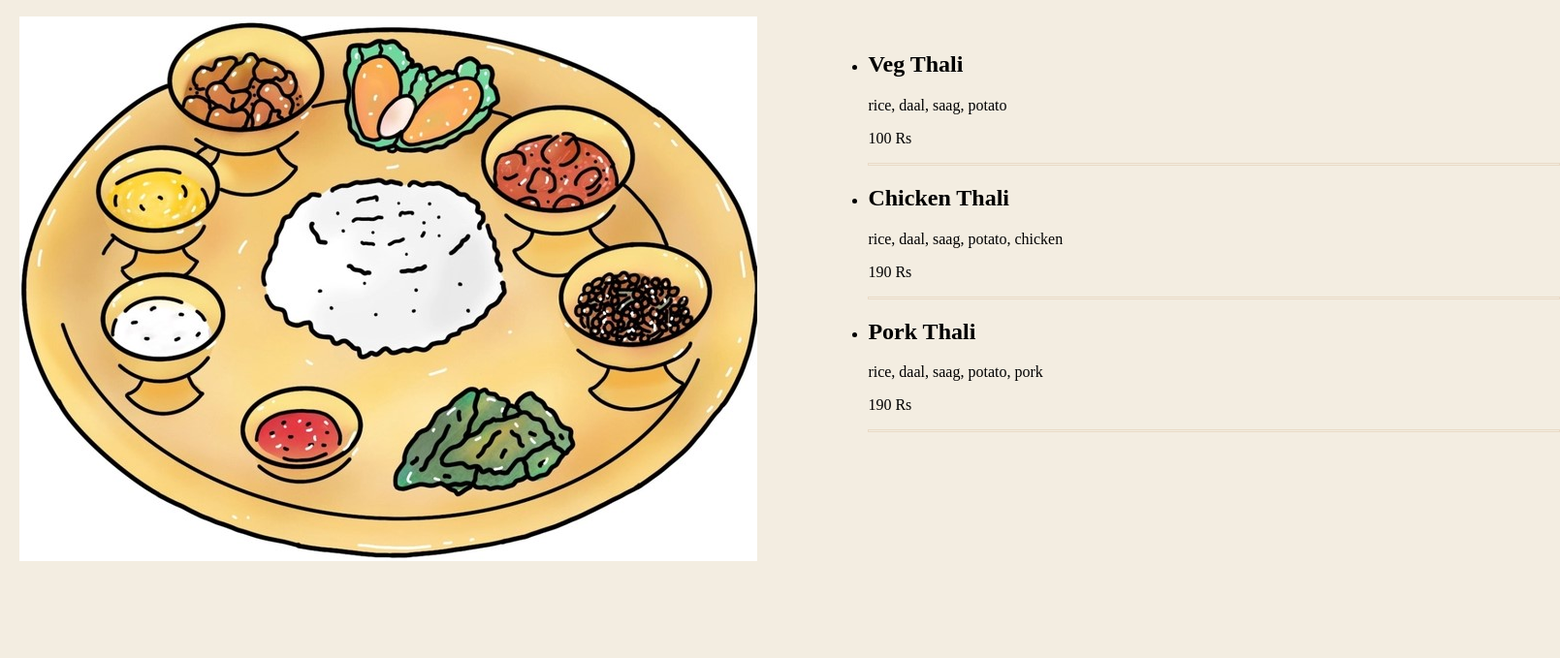
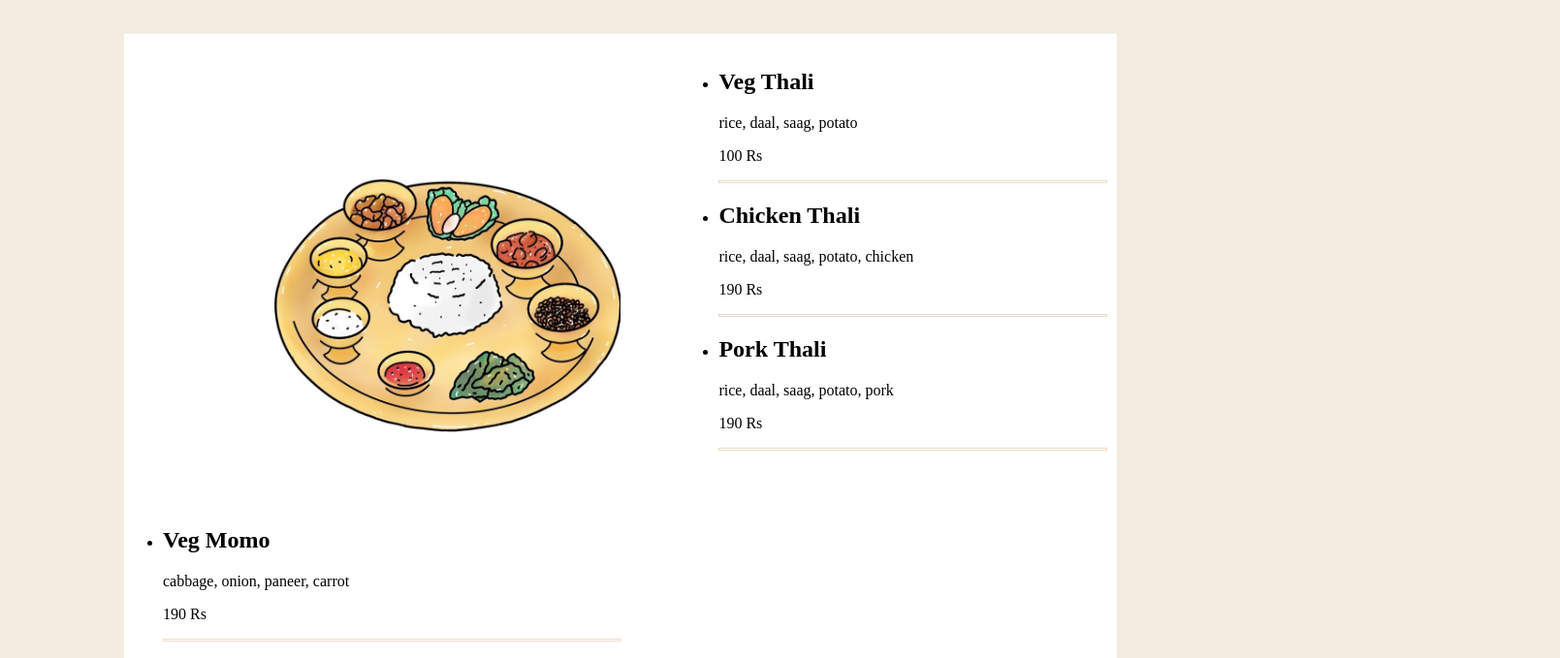
Before and after one commit to GGi347/Restaurant, a website built with webpack: page dist/index.html in a window 1280 px wide. Both pictures are taken after a click on the button "Menu". Shown: the part 65-744 px from the top of the page at 97% size, 1609 px wide, since content can reach past the window. Built offline with nearby package versions, Linux system fonts and the light colour scheme.

Commit message:
Finish building Menu page

```diff
--- a/src/home.js
+++ b/src/home.js
@@ -2,9 +2,12 @@
 import './styles.css';
 
 export function generateHome(){
+
+    const container = document.getElementById("container");
+
     const homeContent = document.createElement("div");
     homeContent.setAttribute("id", "home-content");
-    document.body.appendChild(homeContent);
+    container.appendChild(homeContent);
 
     const title = document.createElement("h1");
     title.innerHTML = "Taste the tradition of Nepal";
--- a/src/index.js
+++ b/src/index.js
@@ -1,8 +1,27 @@
 
 import { generateHome } from "./home";
 import { generateMenu } from "./menu/menu";
+import { generateContact } from "./contact/contact";
+
+function clearContent(){
+    const container = document.getElementById("container");
+    container.innerHTML = '';
+}
+
 const homeBtn = document.getElementById("homeBtn");
-homeBtn.addEventListener('click', generateHome);
+homeBtn.addEventListener('click', () => {
+    clearContent();
+    generateHome();
+});
 
 const menuBtn = document.getElementById("menuBtn");
-menuBtn.addEventListener('click', generateMenu);
+menuBtn.addEventListener('click', () => {
+    clearContent();
+    generateMenu();
+});
+
+const contactBtn = document.getElementById("contactBtn");
+contactBtn.addEventListener('click', () => {
+    clearContent();
+    generateContact();
+});
--- a/src/menu/menu.css
+++ b/src/menu/menu.css
@@ -1,10 +1,28 @@
 #menu-container{
     display: grid;
-    grid-template-columns: auto auto;
-    gap: 8% 6%;
-    margin: 20px;
+    grid-template-columns: 50% auto;
+    grid-template-rows: 40% 50%;
+    gap: 6%;
+    margin: 3% 10%;
+    background-color: white;
+    padding-bottom: 24px;
 }
 
-.menu-set{
-    width: 60%;
+#item-one-img-div, #item-two-img-div{
+    display: flex;
+    justify-content: flex-end;
+    align-items: flex-end;
+    margin-top: 10px;
 }
+
+#item-one-img-div > img{
+    width: 70%;
+    margin-top: 24px;
+}
+
+#item-two-img-div > img {
+    width: 80%;
+}
+#item-one-list {
+    margin-right: 10px;
+}
--- a/src/menu/menu.js
+++ b/src/menu/menu.js
@@ -21,10 +21,11 @@
 
 
 export function generateMenu() {
+    const container = document.getElementById("container");
 
     const menuContainer = document.createElement("div");
     menuContainer.setAttribute("id", "menu-container");
-    document.body.appendChild(menuContainer);
+    container.appendChild(menuContainer);
 
     const itemOneImgDiv = document.createElement("div");
     itemOneImgDiv.setAttribute("id", "item-one-img-div");
```
Also changed, not shown: dist/index.html, dist/main.js, src/contact/contact.css (added), src/contact/contact.js (added).
